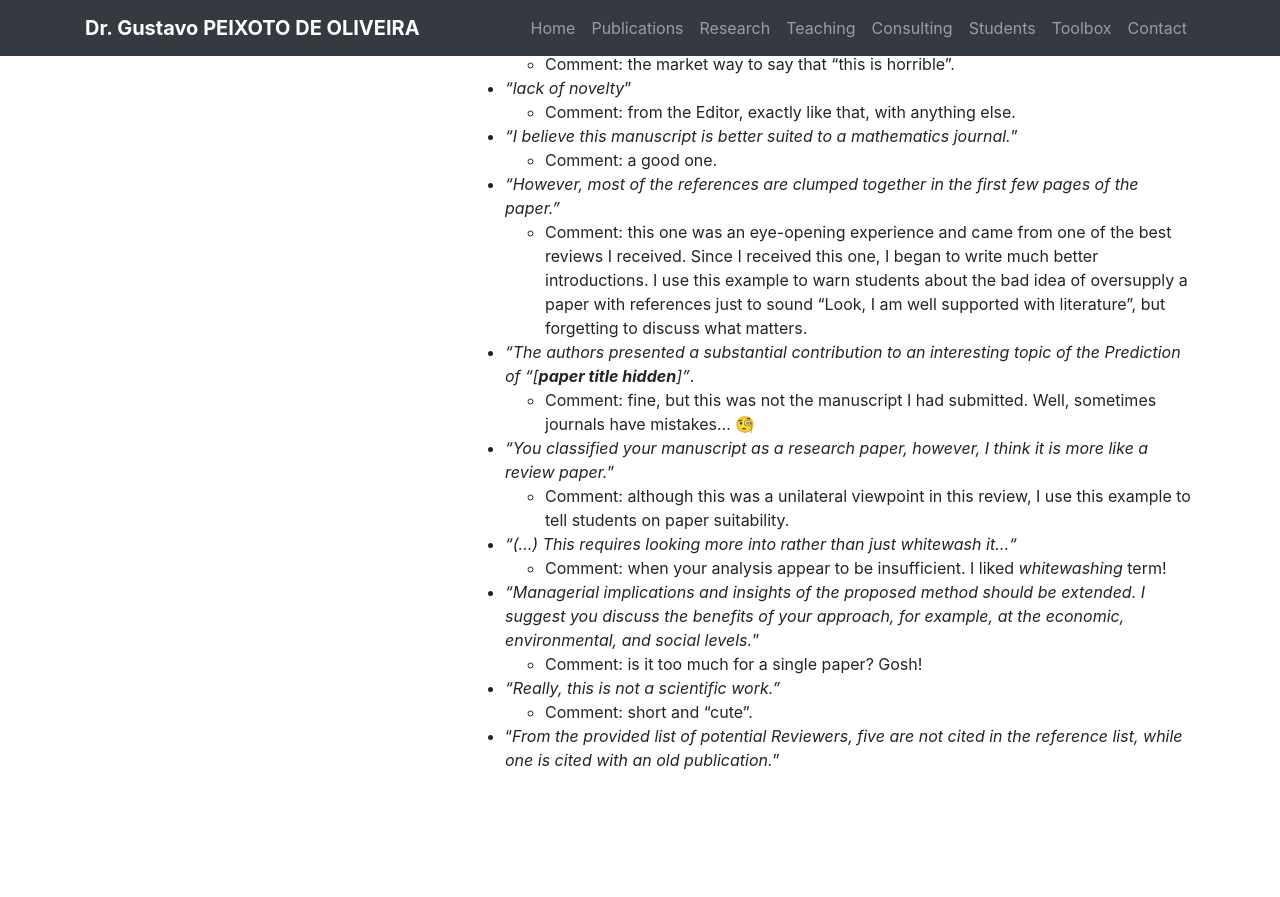
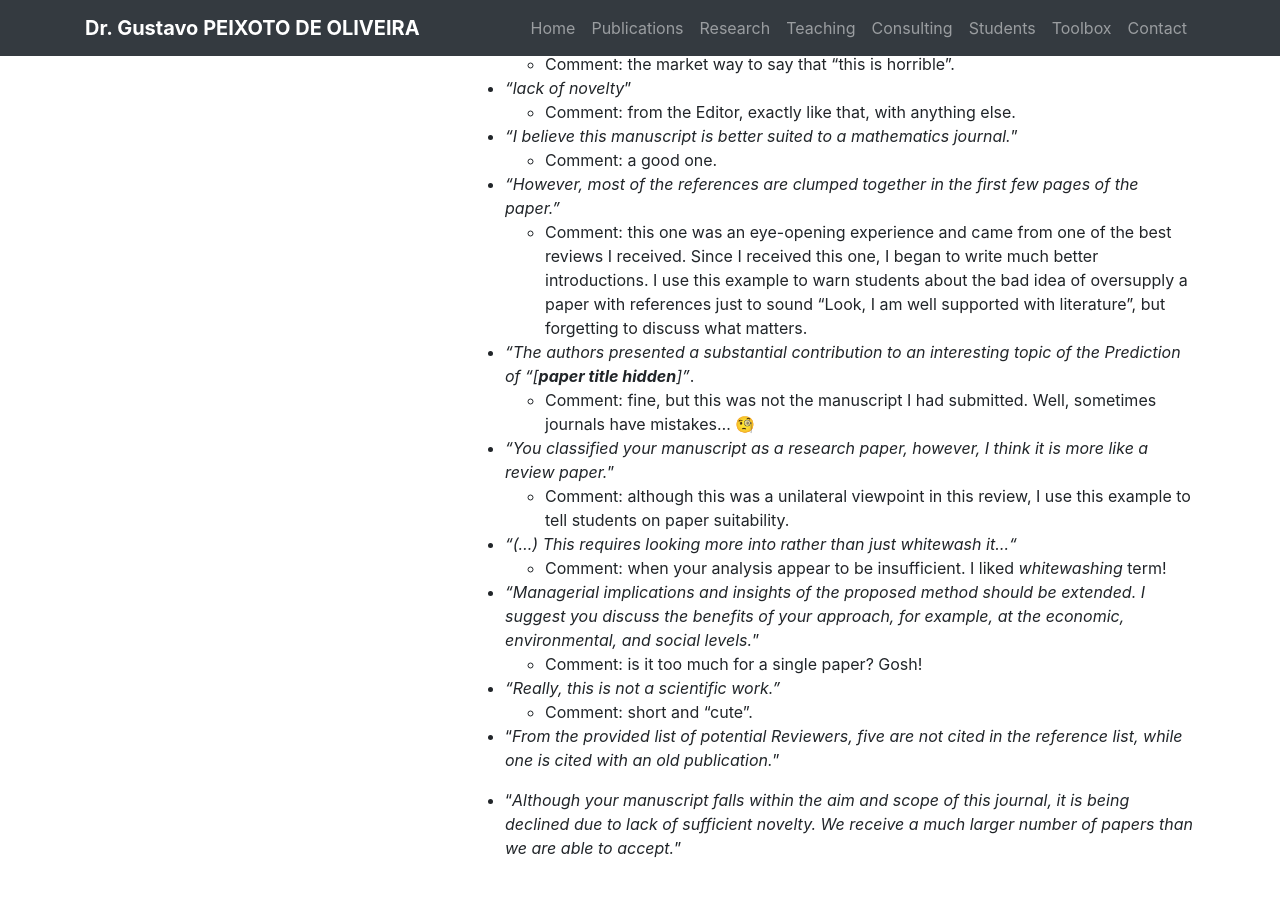
Before and after one commit to gcpeixoto/gcpeixoto.github.io, a Jekyll site: the page built from _toolbox/G-z-stuff.md, in a window 1280 px wide and 900 px high, scrolled down 532 px. Shown: the top 897 px of the window. Built offline with Jekyll 4.4.1, drawn with Linux system fonts in a browser that asks for light colours; before the commit the page ends 1344 px from its top, so only the background shows below that.

Commit message:
Add comment.

```diff
--- a/_toolbox/G-z-stuff.md
+++ b/_toolbox/G-z-stuff.md
@@ -44,3 +44,5 @@
 	- Comment: short and "cute".
 
 -  "_From the provided list of potential Reviewers, five are not cited in the reference list, while one is cited with an old publication._"
+
+-  "_Although your manuscript falls within the aim and scope of this journal, it is being declined due to lack of sufficient novelty. We receive a much larger number of papers than we are able to accept._"
```
